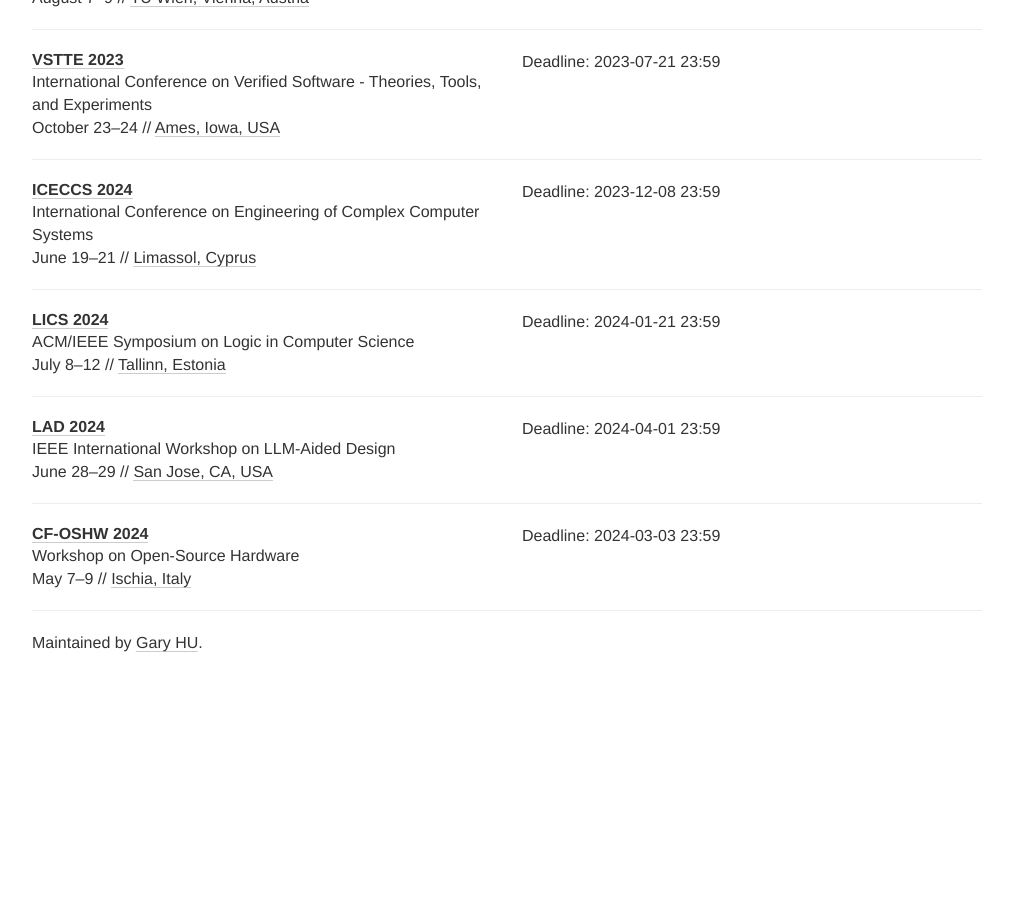
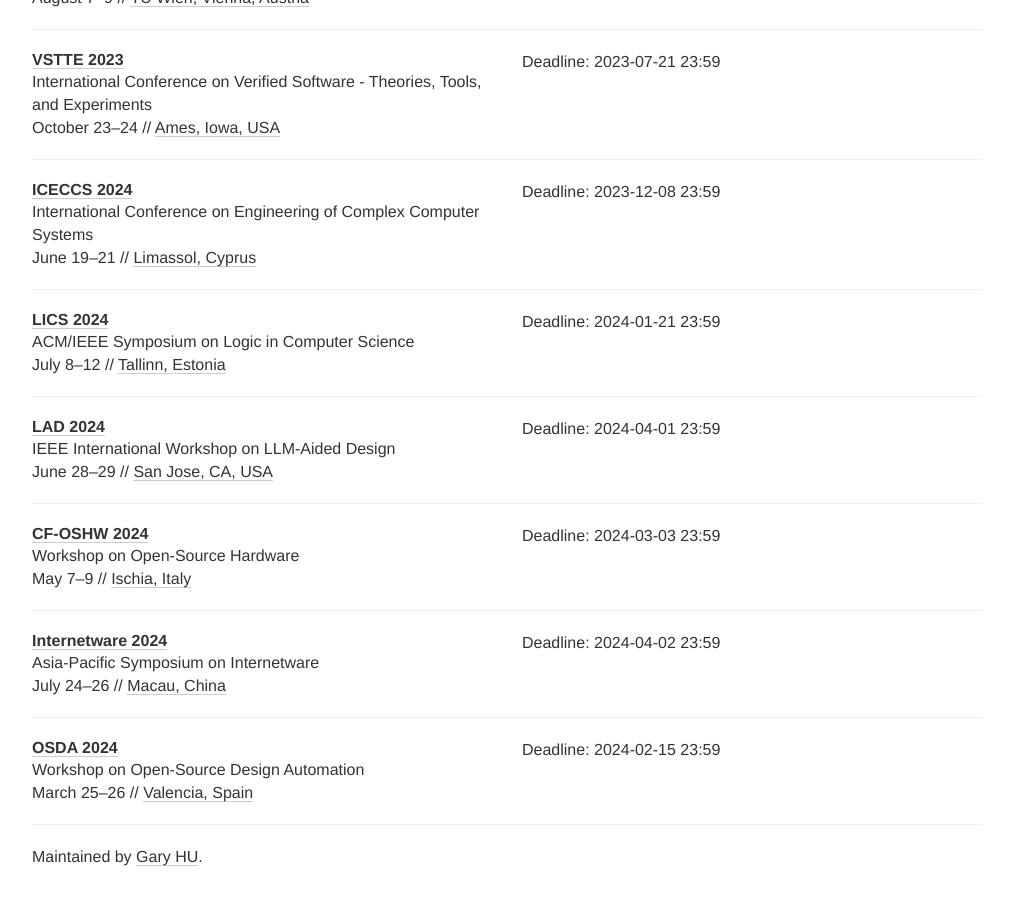
Before and after one commit to Gy-Hu/EDA_FV_conference_deadline, a Jekyll site: the page built from index.html, in a window 1280 px wide and 900 px high, scrolled down 4198 px. Shown: the whole window, without its empty margins (133-1146 px from the left). Built offline with Jekyll 4.4.1, drawn with Linux system fonts in a browser that asks for light colours; nearby versions of some CDN libraries; comment, search, counter and statistics services are not loaded; before the commit the page ends 4884 px from its top, so only the background shows below that; some of the changed text lies outside the part shown.

Commit message:
update Internetware, OSDA

```diff
--- a/_data/conferences.yml
+++ b/_data/conferences.yml
@@ -54,11 +54,11 @@
   tags: [EDA]
 
 - name: MLCAD
-  year: 2023
-  date: September 10-13
+  year: 2024
+  date: September 9-11
   description: Machine Learning for CAD
-  link: https://mlcad-workshop.org/
-  deadline: ["2023-07-17 23:59"]
+  link: https://mlcad.org/symposium/
+  deadline: ["2023-05-18 23:59"]
   place: Snowbird, Utah, USA
   tags: [EDA, ML]
 
@@ -350,3 +350,21 @@
   deadline: ["2024-03-03 23:59"]
   place:  Ischia, Italy
   tags: [EDA]
+
+- name: Internetware
+  year: 2024
+  date: July 24-26
+  description: Asia-Pacific Symposium on Internetware
+  link: https://conf.researchr.org/home/internetware-2024
+  deadline: ["2024-04-02 23:59"]
+  place:  Macau, China
+  tags: [FV]
+
+- name: OSDA
+  year: 2024
+  date: March 25-26
+  description: Workshop on Open-Source Design Automation
+  link: https://osda.ws/
+  deadline: ["2024-02-15 23:59"]
+  place:  Valencia, Spain
+  tags: [EDA]
```
